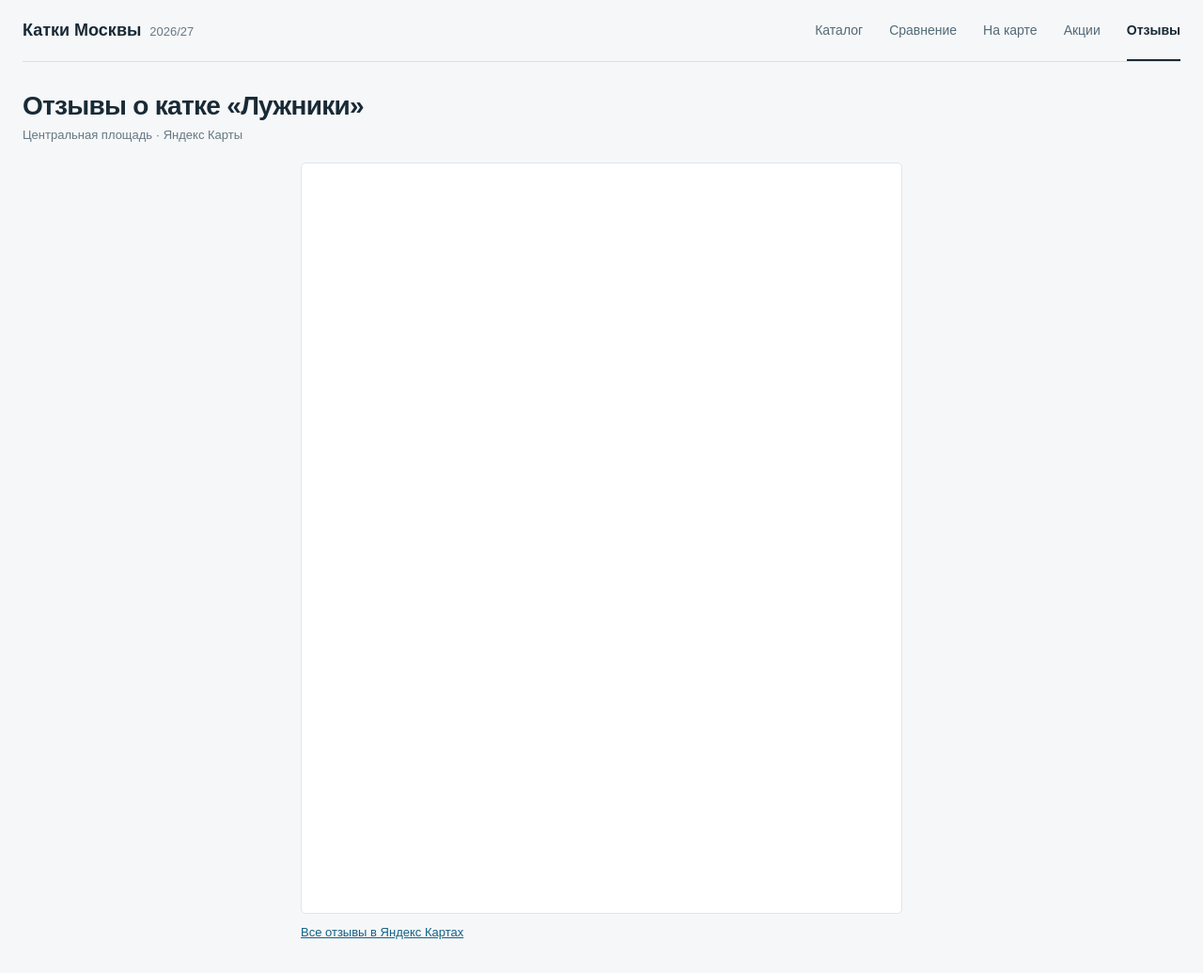
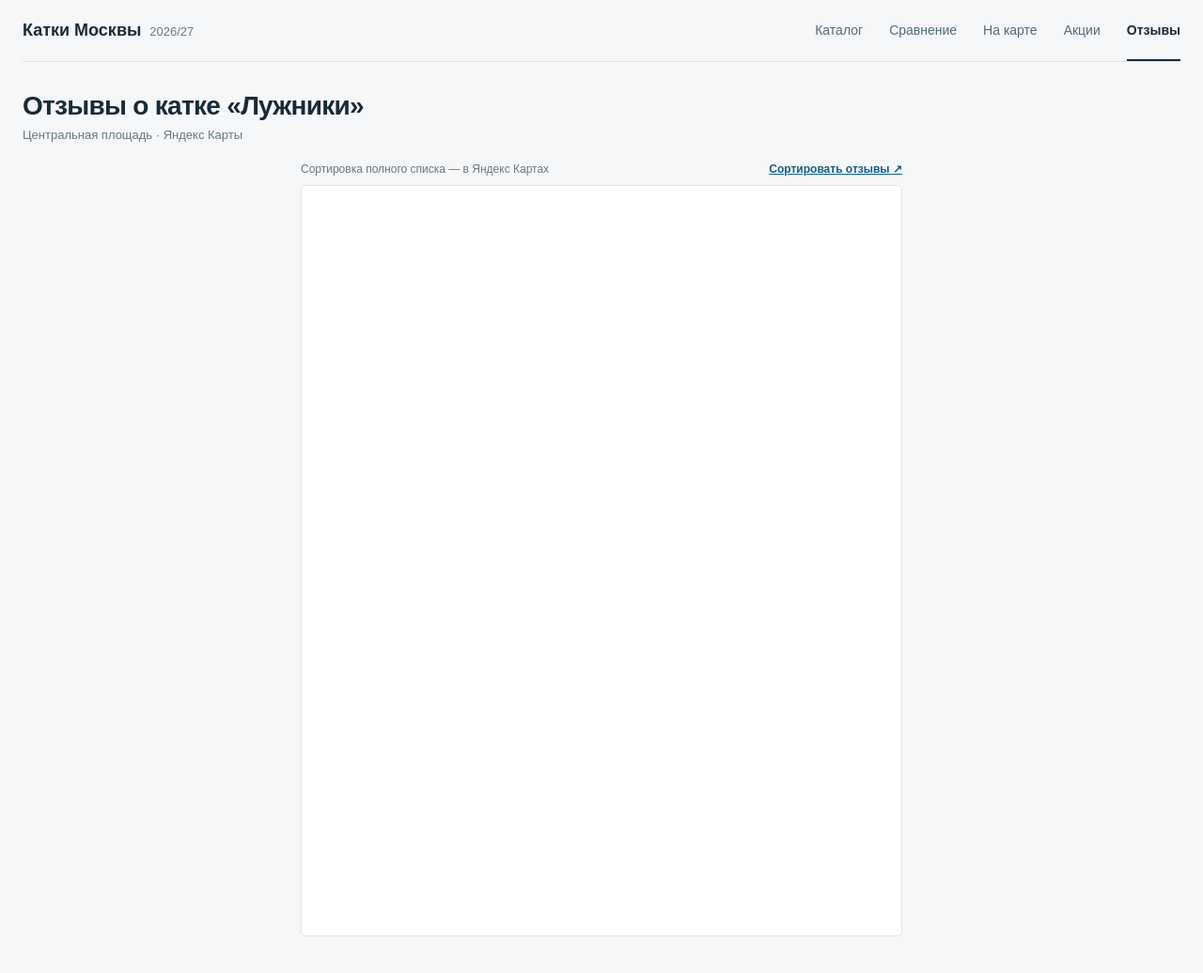
Before and after one commit to FEDEREGOROV/moscow-rinks-2026, a plain HTML site: page reviews.html in a window 1280 px wide. Shown: the whole page at 94% size. Drawn offline with Linux system fonts and the light colour scheme.

Commit message:
Add review sorting access through Yandex Maps

```diff
--- a/reviews.html
+++ b/reviews.html
@@ -6,7 +6,7 @@
   <meta name="theme-color" content="#f6f7f8">
   <meta name="description" content="Отзывы о катке «Лужники» на Центральной площади из официального виджета Яндекс Карт.">
   <title>Отзывы о катке «Лужники» — Яндекс Карты</title>
-  <link rel="stylesheet" href="styles.css?v=63">
+  <link rel="stylesheet" href="styles.css?v=64">
 </head>
 <body>
   <a class="skip" href="#reviews">К отзывам</a>
@@ -14,8 +14,8 @@
   <main class="wrap" id="reviews">
     <div class="page-heading"><div><h1>Отзывы о катке «Лужники»</h1><p>Центральная площадь · Яндекс Карты</p></div></div>
     <div class="reviews-layout">
+      <div class="reviews-toolbar"><span>Сортировка полного списка — в Яндекс Картах</span><a href="https://yandex.ru/maps/org/katok_luzhniki/213700526687/reviews/" target="_blank" rel="noopener noreferrer">Сортировать отзывы ↗</a></div>
       <iframe class="reviews-widget" title="Отзывы о катке Лужники в Яндекс Картах" src="https://yandex.ru/maps-reviews-widget/213700526687?comments" loading="lazy" referrerpolicy="strict-origin-when-cross-origin"></iframe>
-      <p><a href="https://yandex.ru/maps/org/katok_luzhniki/213700526687/reviews/" target="_blank" rel="noopener noreferrer">Все отзывы в Яндекс Картах</a></p>
     </div>
   </main>
 </body>
--- a/styles.css
+++ b/styles.css
@@ -83,5 +83,6 @@ dialog{border:1px solid #dbe5e9;border-radius:7px;max-width:620px;width:calc(100
 @media(max-width:620px){.topbar{height:auto;min-height:60px;flex-wrap:wrap;gap:0;padding-top:9px}.topbar .site-title{width:100%}.topbar nav{width:100%;height:39px;overflow-x:auto;gap:17px}.topbar nav a{white-space:nowrap;flex:none}}
 
 .reviews-layout{width:min(100%,640px);margin:0 auto 36px}
+.reviews-toolbar{display:flex;align-items:center;justify-content:space-between;gap:12px;flex-wrap:wrap;margin:0 0 10px;color:#647884;font-size:12px}
+.reviews-toolbar a{font-size:12px;font-weight:700}
 .reviews-widget{display:block;width:100%;height:800px;border:1px solid #dfe6ea;border-radius:5px;background:#fff}
-.reviews-layout p{margin:12px 0 0;font-size:13px}
```
Also changed, not shown: 1 other file.
